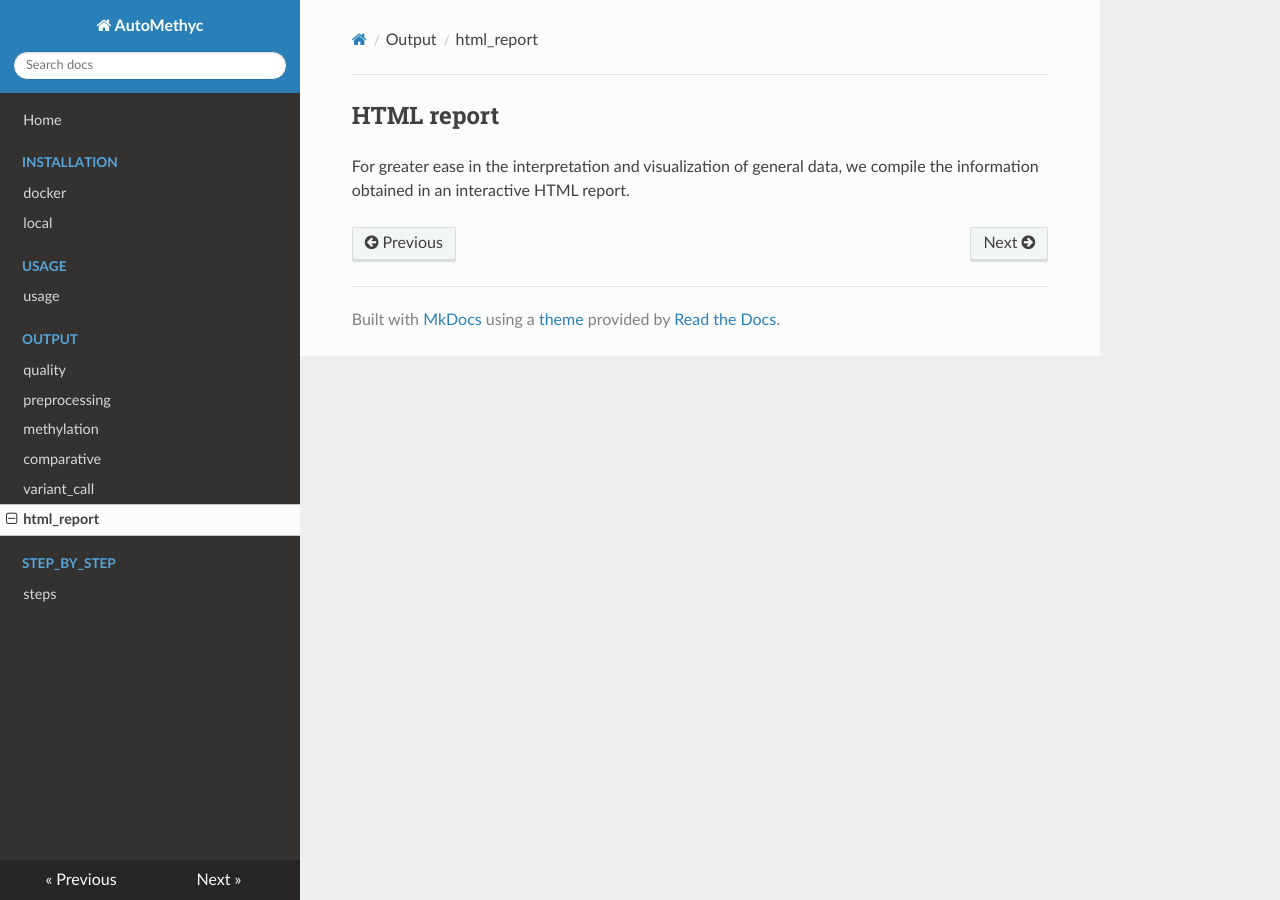
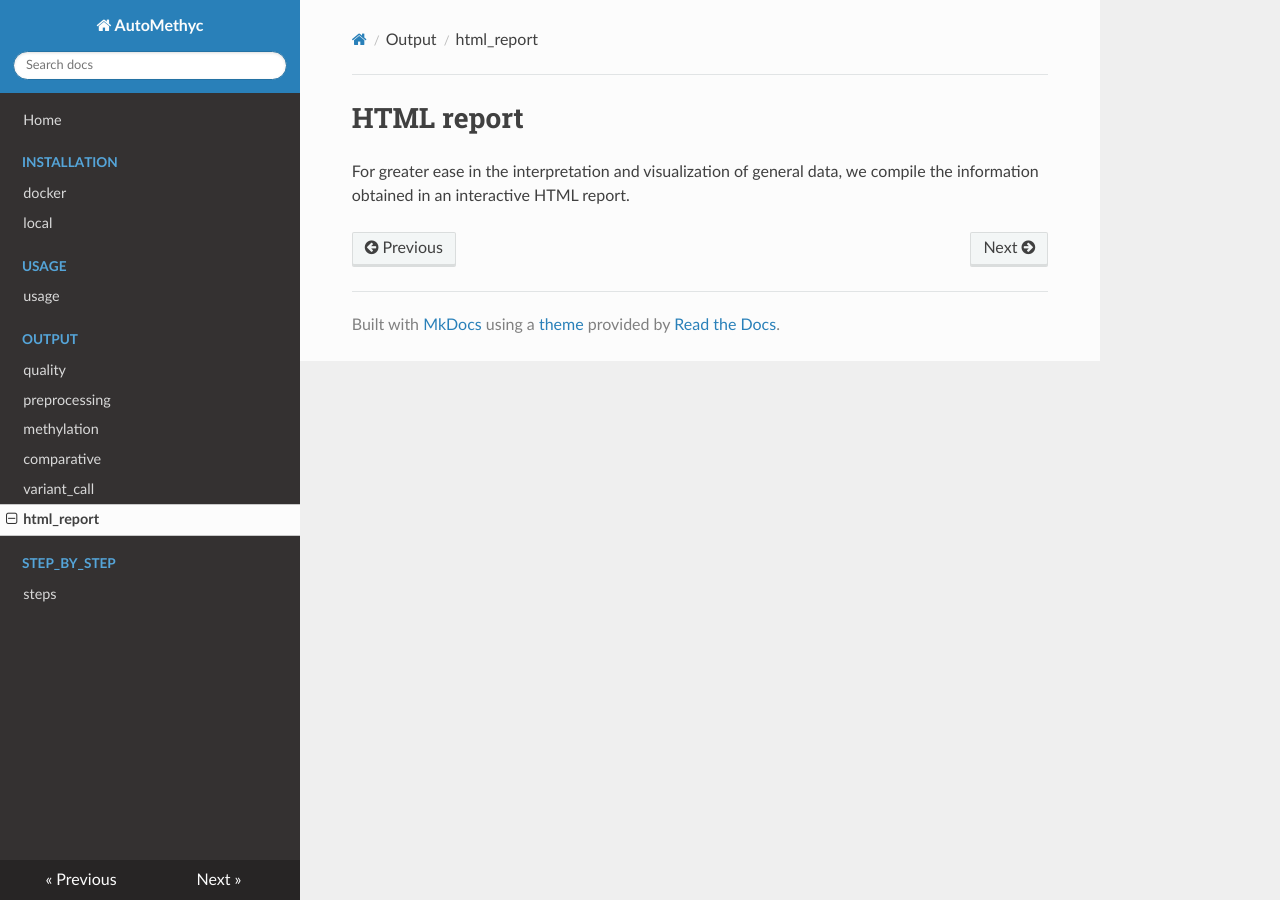
Before and after one commit to FerAmbriz/AutoMethyc, an MkDocs documentation site: the page built from docs/docs/Output/html_report.md, in a window 1280 px wide. Built offline with MkDocs 1.6.1, drawn with Linux system fonts in a browser that asks for light colours; nearby versions of some CDN libraries.

```diff
--- a/docs/docs/Output/html_report.md
+++ b/docs/docs/Output/html_report.md
@@ -1,4 +1,4 @@
-## HTML report
+# HTML report
 
 For greater ease in the interpretation and visualization of general
 data, we compile the information obtained in an interactive HTML report.
```
